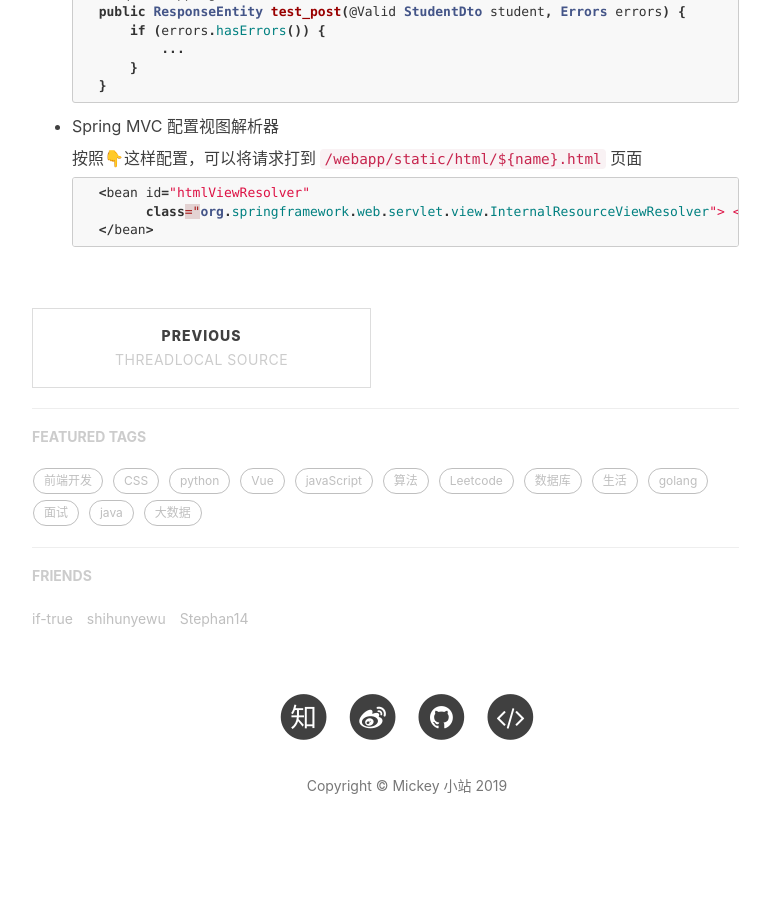
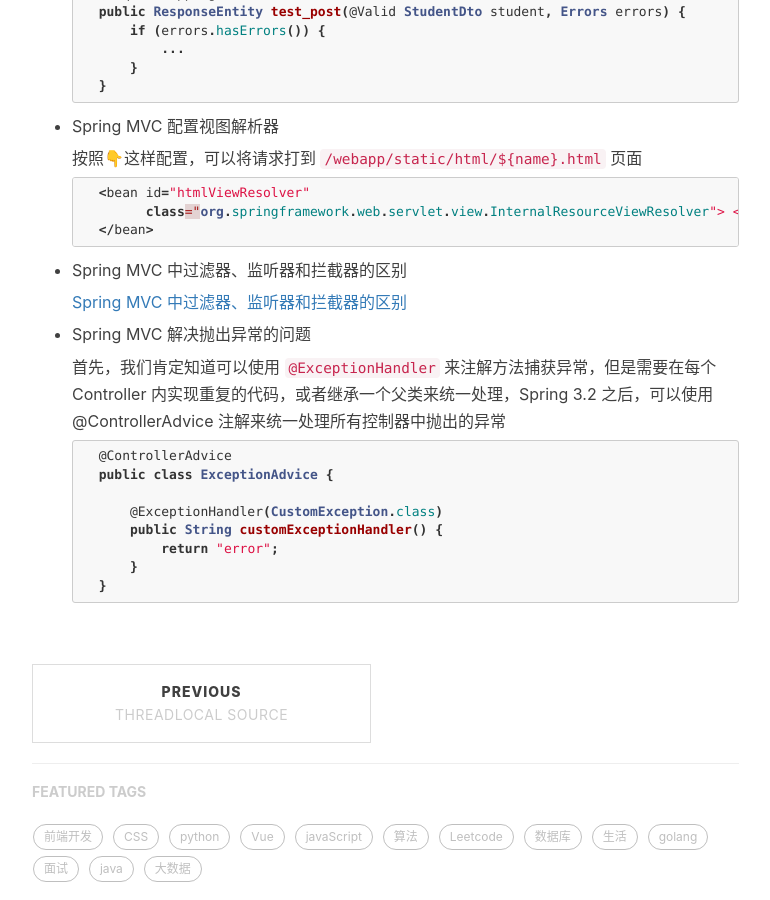
Before and after one commit to mickey0524/mickey0524.github.io, a Jekyll site: the page built from _posts/2019-11-16-begin-spring.md, in a window 1280 px wide and 900 px high, scrolled down 9266 px. Shown: the whole window, without its empty margins (233-1003 px from the left). Built offline with Jekyll 4.4.1, drawn with Linux system fonts in a browser that asks for light colours; nearby versions of some CDN libraries; comment, search, counter and statistics services are not loaded; before the commit the page ends 10129 px from its top, so only the background shows below that.

Commit message:
feat(springmvc): update springmvc

````diff
--- a/_posts/2019-11-16-begin-spring.md
+++ b/_posts/2019-11-16-begin-spring.md
@@ -527,3 +527,22 @@ tags:
         <property name="contentType" value="text/html;charset=UTF-8"/>
     </bean>
 	```
+
+* Spring MVC 中过滤器、监听器和拦截器的区别
+
+    [Spring MVC 中过滤器、监听器和拦截器的区别](https://zhuanlan.zhihu.com/p/69060111)
+
+* Spring MVC 解决抛出异常的问题
+
+	首先，我们肯定知道可以使用 `@ExceptionHandler` 来注解方法捕获异常，但是需要在每个 Controller 内实现重复的代码，或者继承一个父类来统一处理，Spring 3.2 之后，可以使用 @ControllerAdvice 注解来统一处理所有控制器中抛出的异常
+
+	```java
+	@ControllerAdvice
+	public class ExceptionAdvice {
+
+		@ExceptionHandler(CustomException.class)
+		public String customExceptionHandler() {
+			return "error";
+		}
+	}
+	```
````
